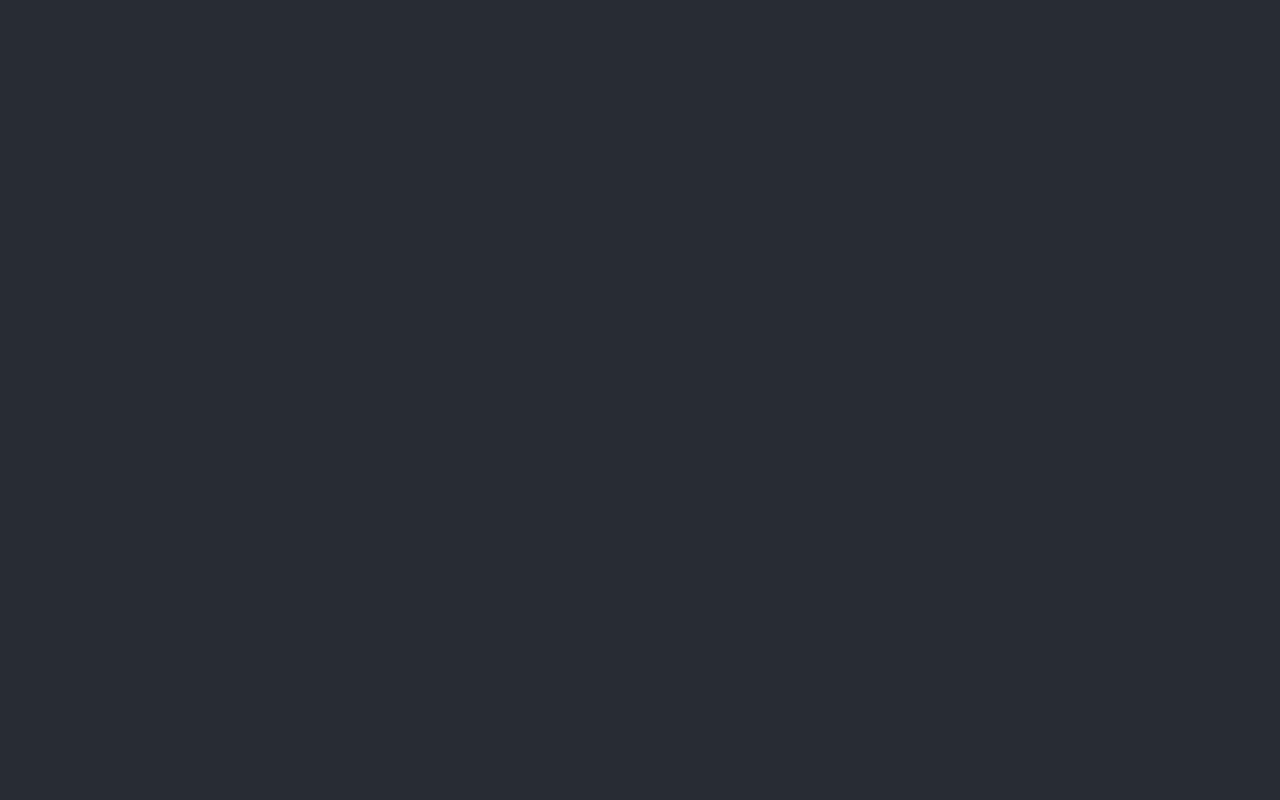
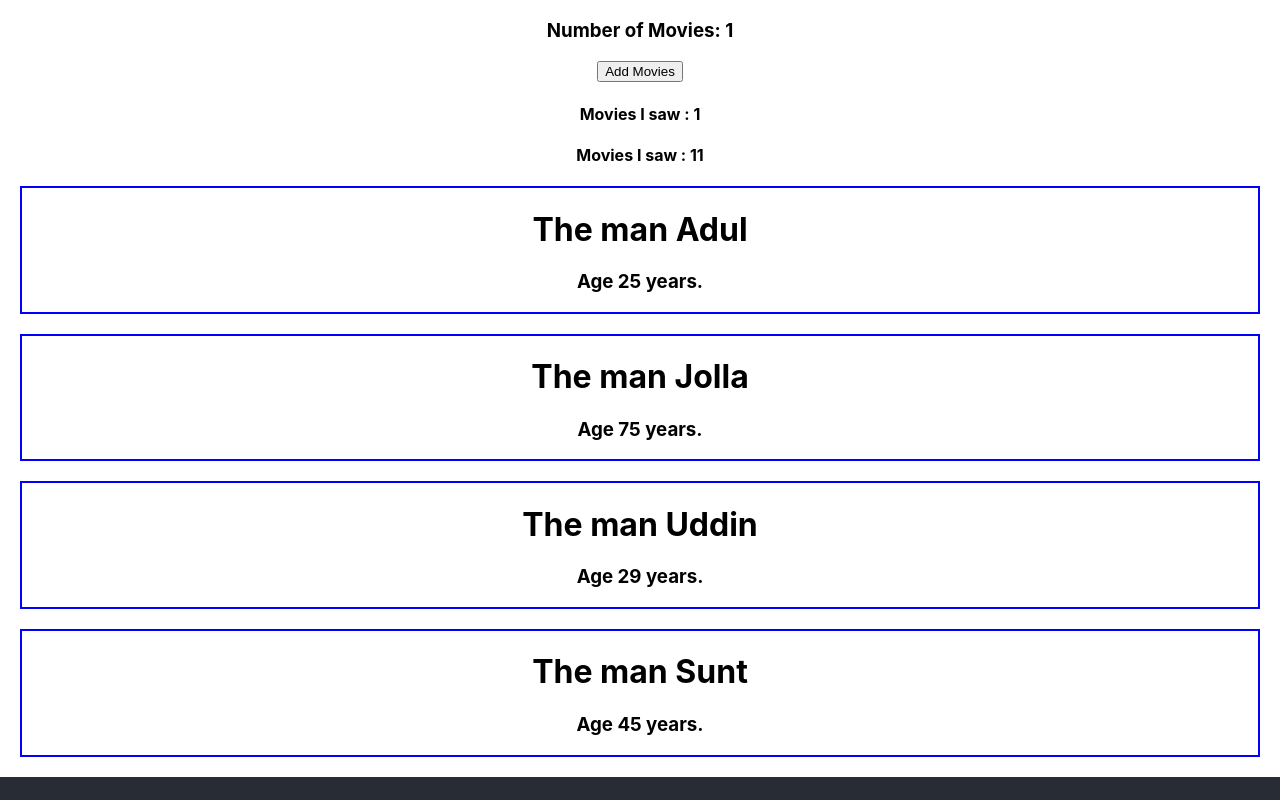
Before and after one commit to minhajul131/practice-react, a React (Create React App) app: page / in a window 1280 px wide. Shown: the top 800 px of the page. Built offline with nearby package versions, Linux system fonts and the light colour scheme.

Commit message:
show object array

```diff
--- a/src/App.js
+++ b/src/App.js
@@ -1,18 +1,19 @@
-import logo from './logo.svg';
+// import logo from './logo.svg';
 import './App.css';
 import { useState } from 'react';
 
 function App() {
-  var names = ['Adul', 'jolla', 'Uddin', 'suny']
+  var names = [{name: 'Adul', age: 25}, {name: 'Jolla', age: 75}, {name: 'Uddin', age: 29}, {name: 'Sunt', age: 45}]
   return (
     <div className="App">
+
+      <MovieCounter></MovieCounter>
+      {
+        names.map(nm => <MyName name={nm.name} age = {nm.age}></MyName>)
+      }
       <header className="App-header">
         {/* <img src={logo} className="App-logo" alt="logo" /> */}
       </header>
-      <MovieCounter></MovieCounter>
-      {
-        names.map(nm => <MyName name={nm}></MyName>)
-      }
     </div>
   );
 }
@@ -42,7 +43,7 @@ function MyName (props){
   return (
     <div style={nameStyle}>
       <h1>The man {props.name}</h1>
-      <h3>hero</h3>
+      <h3>Age {props.age} years.</h3>
     </div>
   )
 }
```
